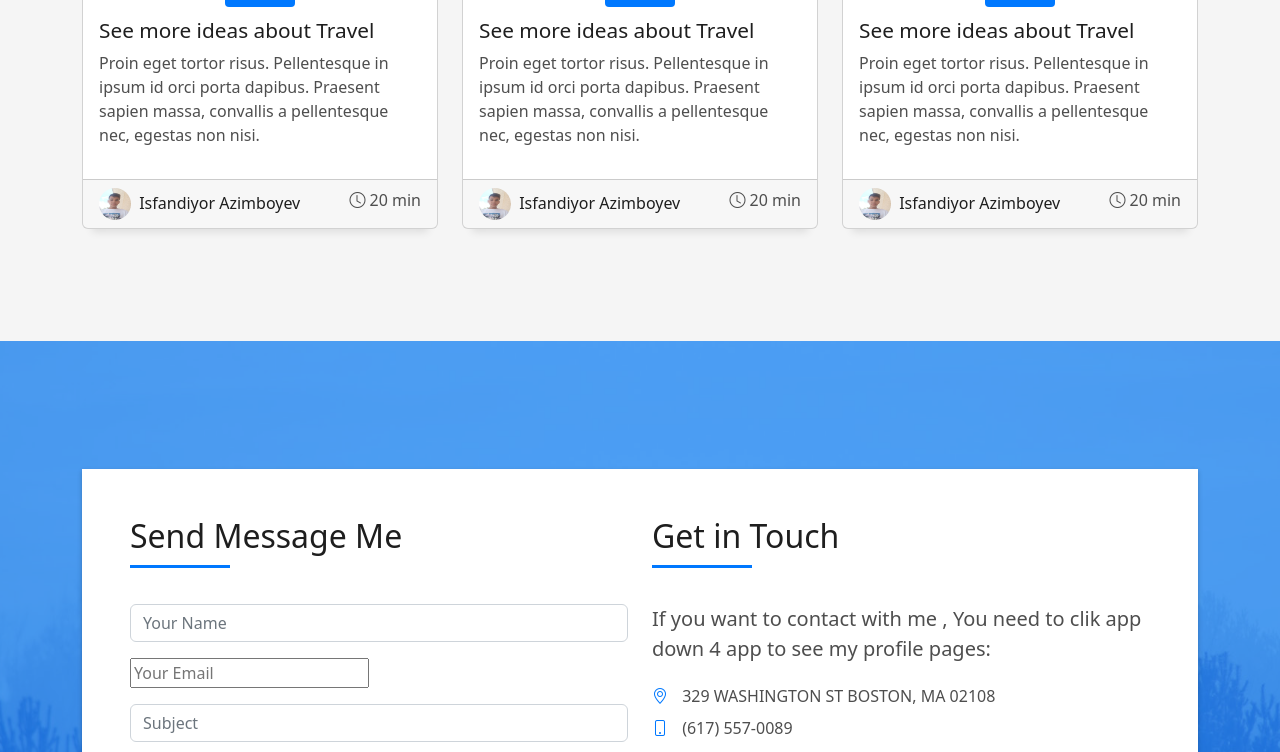
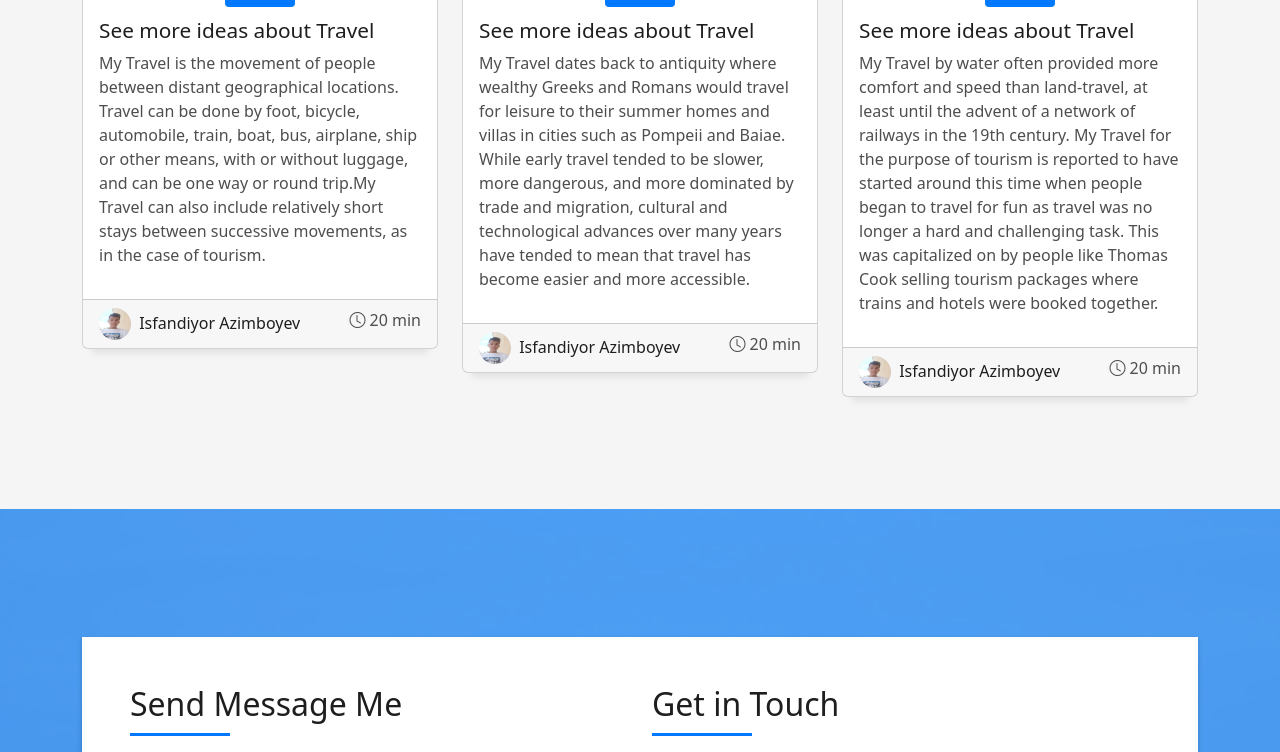
Before and after one commit to Isfandiyor-Az/About-Me, a plain HTML site: page index.html in a window 1280 px wide. Shown: the part 5177-5929 px from the top of the page. Drawn offline with Linux system fonts and the light colour scheme.

Commit message:
Update index.html

```diff
--- a/index.html
+++ b/index.html
@@ -564,9 +564,8 @@
                 </div>
                 <h3 class="card-title"><a href="blog-single.html">See more ideas about Travel</a></h3>
                 <p class="card-description">
-                  Proin eget tortor risus. Pellentesque in ipsum id orci porta dapibus. Praesent sapien massa, convallis
-                  a pellentesque nec,
-                  egestas non nisi.
+                  My Travel is the movement of people between distant geographical locations. Travel can be done by foot, bicycle, automobile, train, boat, bus, airplane, ship or other means, with or without luggage,
+                   and can be one way or round trip.My Travel can also include relatively short stays between successive movements, as in the case of tourism.
                 </p>
               </div>
               <div class="card-footer">
@@ -595,9 +594,8 @@
                 </div>
                 <h3 class="card-title"><a href="blog-single.html">See more ideas about Travel</a></h3>
                 <p class="card-description">
-                  Proin eget tortor risus. Pellentesque in ipsum id orci porta dapibus. Praesent sapien massa, convallis
-                  a pellentesque nec,
-                  egestas non nisi.
+                  My Travel dates back to antiquity where wealthy Greeks and Romans would travel for leisure to their summer homes and villas in cities such as Pompeii and Baiae. While early travel tended to be slower,
+                   more dangerous, and more dominated by trade and migration, cultural and technological advances over many years have tended to mean that travel has become easier and more accessible.
                 </p>
               </div>
               <div class="card-footer">
@@ -626,9 +624,8 @@
                 </div>
                 <h3 class="card-title"><a href="blog-single.html">See more ideas about Travel</a></h3>
                 <p class="card-description">
-                  Proin eget tortor risus. Pellentesque in ipsum id orci porta dapibus. Praesent sapien massa, convallis
-                  a pellentesque nec,
-                  egestas non nisi.
+                  My Travel by water often provided more comfort and speed than land-travel, at least until the advent of a network of railways in the 19th century.
+                   My Travel for the purpose of tourism is reported to have started around this time when people began to travel for fun as travel was no longer a hard and challenging task. This was capitalized on by people like Thomas Cook selling tourism packages where trains and hotels were booked together.
                 </p>
               </div>
               <div class="card-footer">
```
